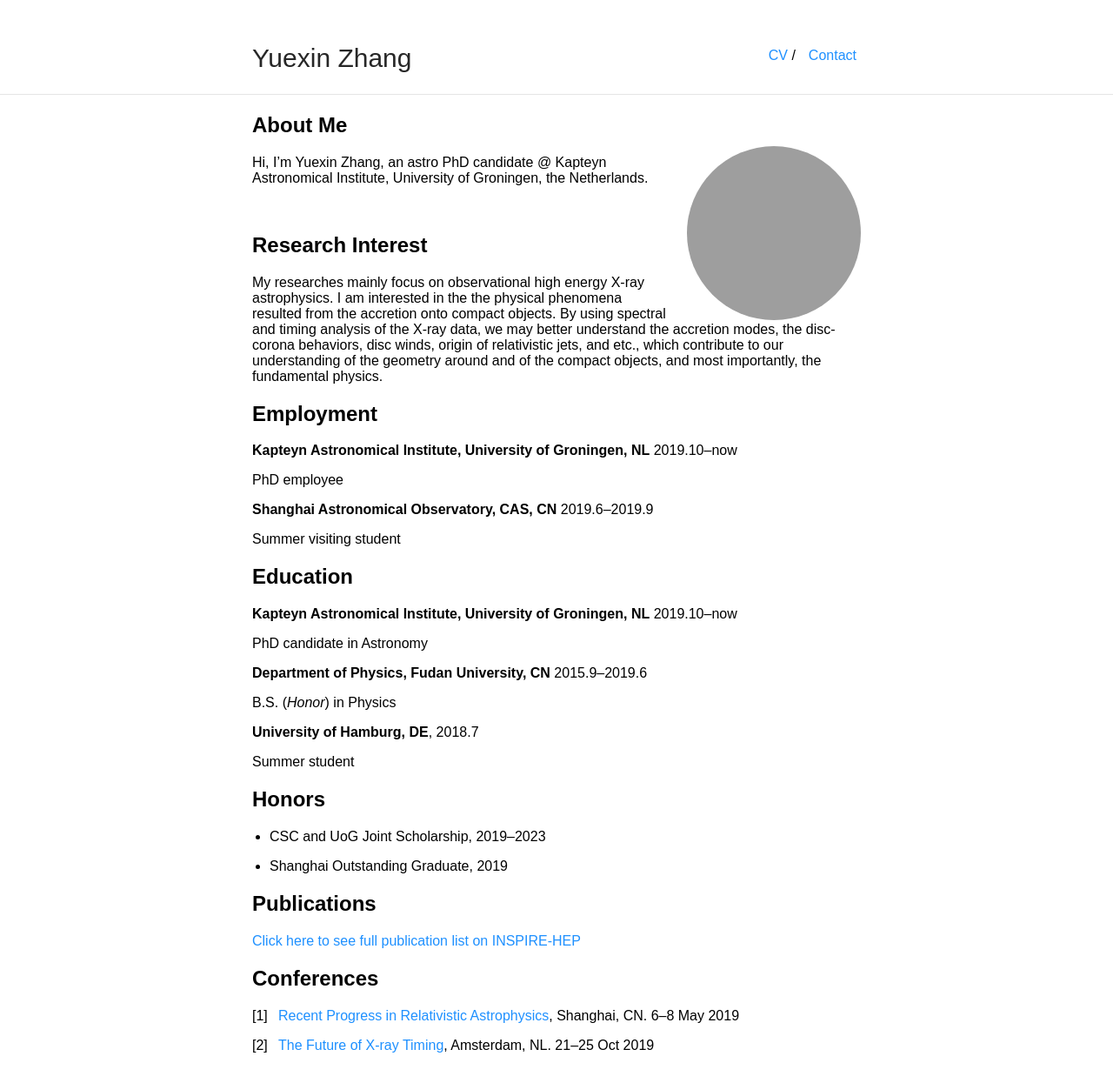
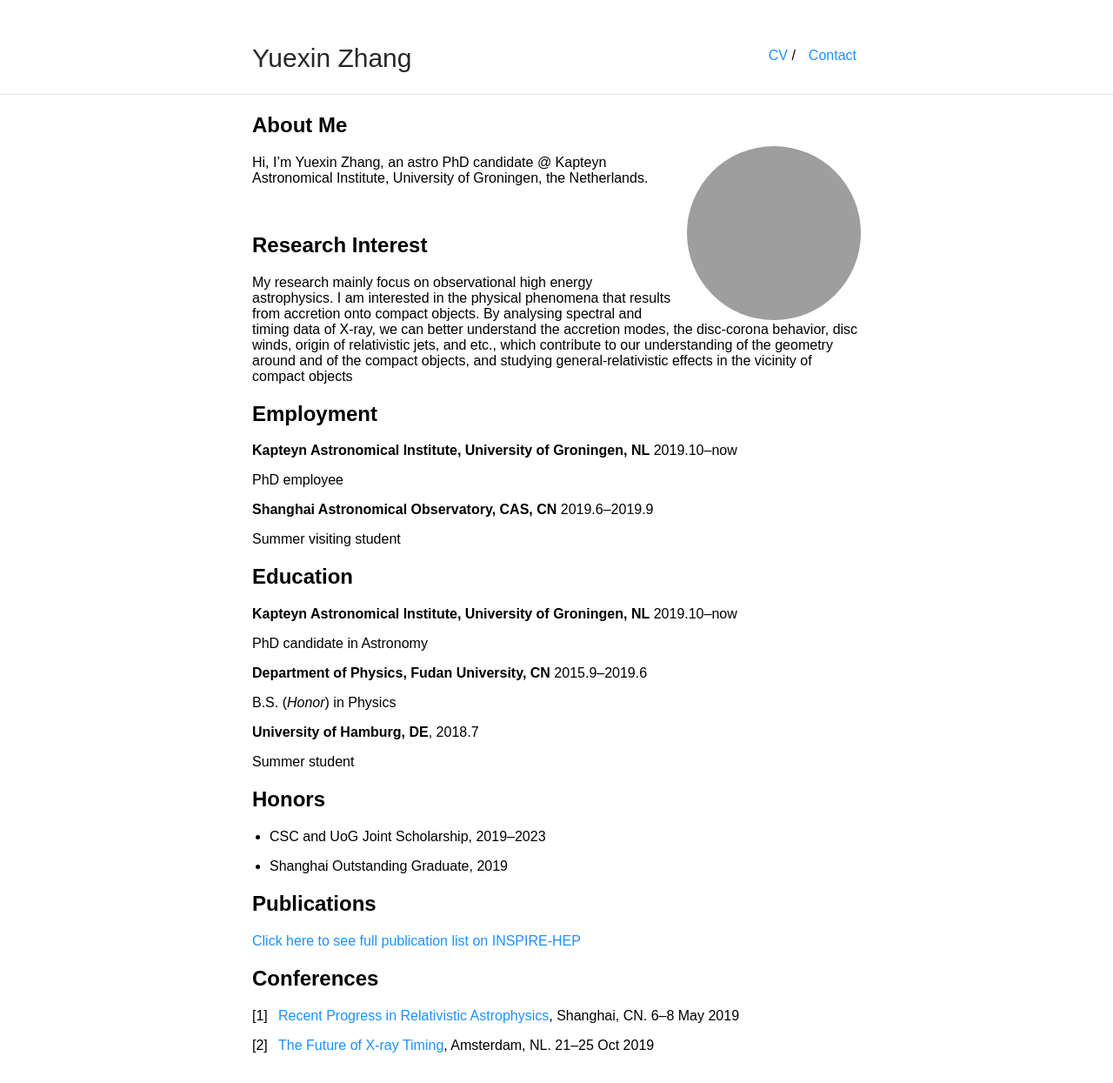
Before and after one commit to lzzyx96txdy/lzzyx96txdy.github.io, a Jekyll site: the page built from index.md, in a window 1280 px wide. Shown: the whole page at 87% size. Built offline with Jekyll 4.4.1, drawn with Linux system fonts in a browser that asks for light colours; our own code applies the rules of GitHub Pages for plain Markdown files; grey boxes are pictures that could not be loaded.

Commit message:
modify research interest

```diff
--- a/index.md
+++ b/index.md
@@ -8,7 +8,7 @@ Hi, I'm Yuexin Zhang, an astro PhD candidate @ Kapteyn Astronomical Institute, U
 
 ## Research Interest
 
-My researches mainly focus on observational high energy X-ray astrophysics. I am interested in the the physical phenomena resulted from the accretion onto compact objects. By using spectral and timing analysis of the X-ray data, we may better understand the accretion modes, the disc-corona behaviors, disc winds, origin of relativistic jets, and etc., which contribute to our understanding of the geometry around and of the compact objects, and most importantly, the fundamental physics.
+My research mainly focus on observational high energy astrophysics. I am interested in the physical phenomena that results from accretion onto compact objects. By analysing spectral and timing data of X-ray, we can better understand the accretion modes, the disc-corona behavior, disc winds, origin of relativistic jets, and etc., which contribute to our understanding of the geometry around and of the compact objects, and studying general-relativistic effects in the vicinity of compact objects
 
 <!-- > While all of these areas are easy to start with, it is quite complicated to further digest and do research. Previous efforts may push us towards ultimate goal.
 > - With the confusing actual problems, how to solve these questions remains unknown.
```
